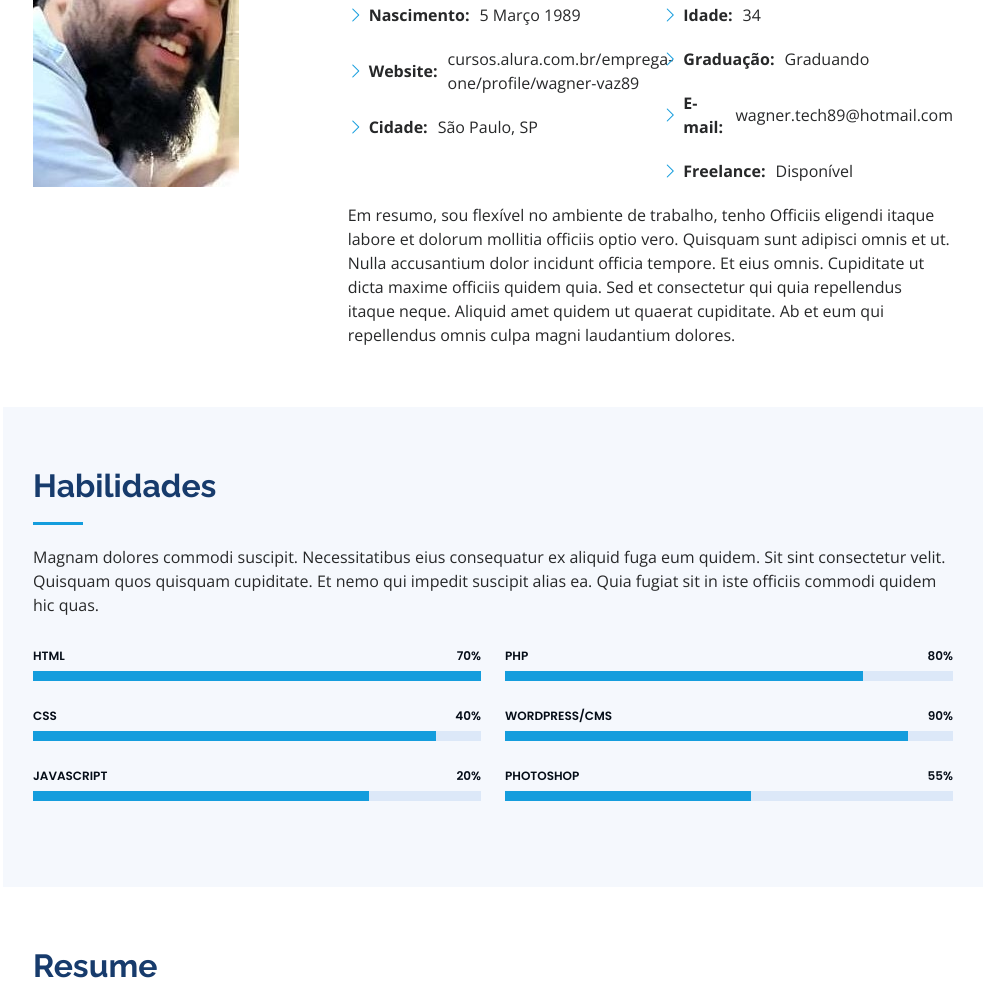
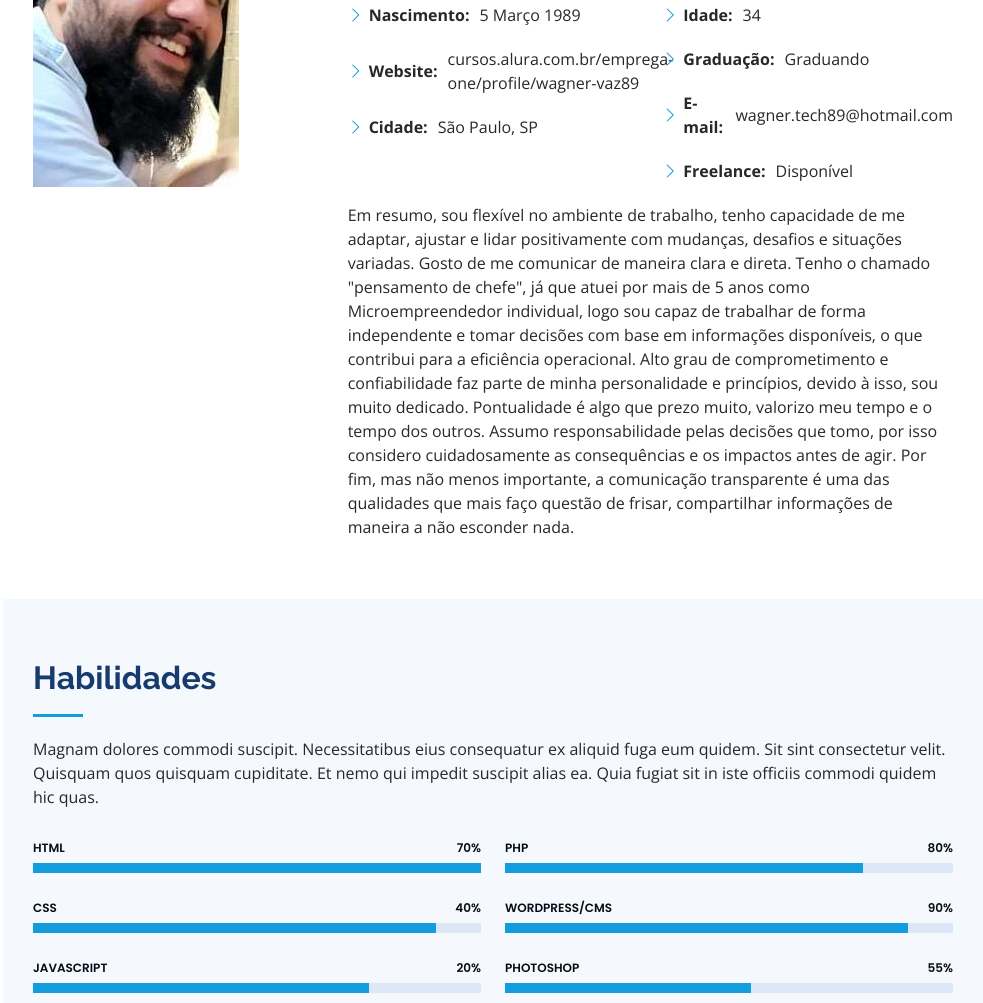
Before and after one commit to waguiner89/portfolio, a plain HTML site: page index.html in a window 1280 px wide. Shown: the part 1220-2223 px from the top of the page, without its empty margins (297-1280 px from the left). Drawn offline with nearby package versions, Linux system fonts and the light colour scheme.

Commit message:
Mais atualizações sessão Sobre mim

```diff
--- a/index.html
+++ b/index.html
@@ -116,11 +116,11 @@
               </div>
             </div>
             <p>
-              Em resumo, sou flexível no ambiente de trabalho, tenho Officiis eligendi itaque labore et dolorum mollitia officiis optio vero. Quisquam sunt
-              adipisci omnis et ut. Nulla accusantium dolor incidunt officia tempore. Et eius omnis.
-              Cupiditate ut dicta maxime officiis quidem quia. Sed et consectetur qui quia repellendus
-              itaque neque. Aliquid amet quidem ut quaerat cupiditate. Ab et eum qui repellendus omnis
-              culpa magni laudantium dolores.
+              Em resumo, sou flexível no ambiente de trabalho, tenho capacidade de me adaptar, ajustar e lidar positivamente com mudanças, desafios e situações variadas. Gosto de me comunicar de maneira clara e direta.
+              Tenho o chamado "pensamento de chefe", já que atuei por mais de 5 anos como Microempreendedor individual, logo sou capaz de trabalhar de forma independente e tomar decisões com base em informações disponíveis, o que contribui para a eficiência operacional.
+              Alto grau de comprometimento e confiabilidade faz parte de minha personalidade e princípios, devido à isso, sou muito dedicado.
+              Pontualidade é algo que prezo muito, valorizo meu tempo e o tempo dos outros. Assumo responsabilidade pelas decisões que tomo, por isso considero cuidadosamente as consequências e os impactos antes de agir.
+              Por fim, mas não menos importante, a comunicação transparente é uma das qualidades que mais faço questão de frisar, compartilhar informações de maneira a não esconder nada.
             </p>
           </div>
         </div>
```
